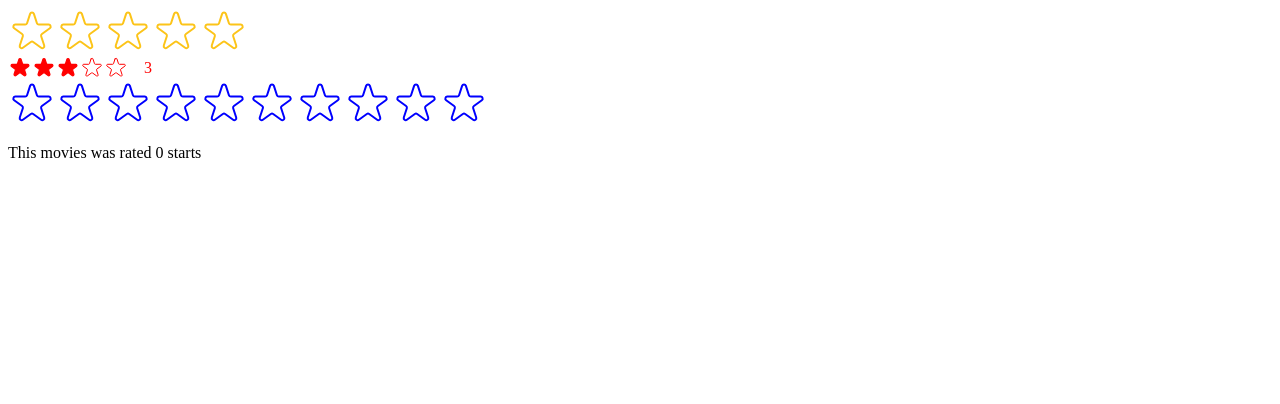
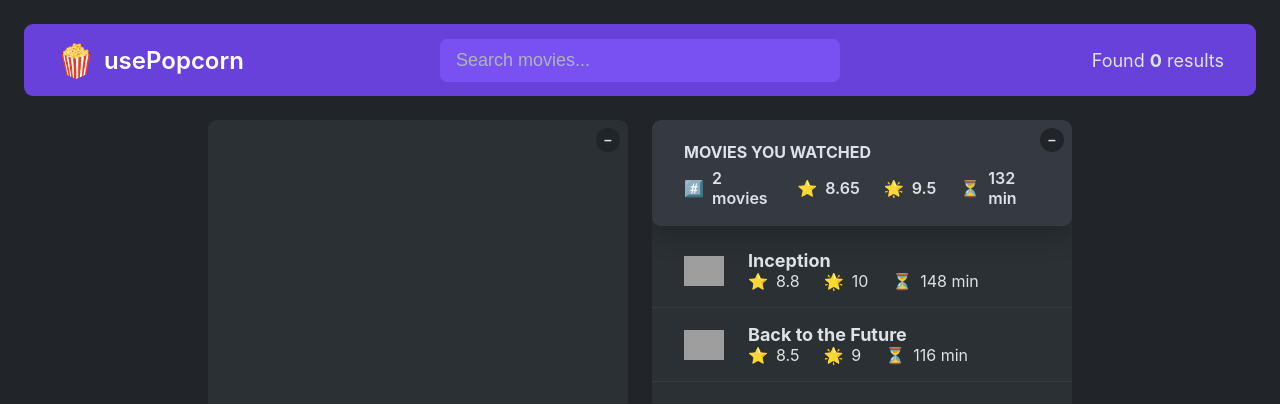
Before and after one commit to Taoan-t/usepopcorn, a React (Create React App) app: page / in a window 1280 px wide. Shown: the top 404 px of the page. Built offline with nearby package versions, Linux system fonts and the light colour scheme; grey boxes are pictures that could not be loaded.

Commit message:
added search query

```diff
--- a/src/App.js
+++ b/src/App.js
@@ -1,4 +1,4 @@
-import { useState } from "react";
+import { useState, useEffect } from "react";
 
 const tempMovieData = [
   {
@@ -50,20 +50,63 @@ const tempWatchedData = [
 const average = (arr) =>
   arr.reduce((acc, cur, i, arr) => acc + cur / arr.length, 0);
 
+const KEY = "f84fc31d";
+
 export default function App() {
-  const [movies, setMovies] = useState(tempMovieData);
+  const [query, setQuery] = useState("");
+  const [movies, setMovies] = useState([]);
   const [watched, setWatched] = useState(tempWatchedData);
+  const [isLoading, setIsLoading] = useState(false);
+  const [error, setError] = useState("");
+  const tempQuery = "interstellar";
+
+  useEffect(
+    function () {
+      async function fetchMovies() {
+        try {
+          setIsLoading(true);
+          setError("");
+          const res = await fetch(
+            `http://www.omdbapi.com/?apikey=${KEY}&s=${query}`
+          );
+
+          if (!res.ok)
+            throw new Error("Something went run with fetching moives");
+
+          const data = await res.json();
+          if (data.Response === "False") throw new Error("Movie not found");
+
+          setMovies(data.Search);
+        } catch (err) {
+          setError(err.message);
+        } finally {
+          setIsLoading(false);
+        }
+      }
+
+      if (query.length < 3) {
+        setMovies([]);
+        setError("");
+        return;
+      }
+
+      fetchMovies();
+    },
+    [query]
+  );
 
   return (
     <>
       <NavBar>
-        <Search />
+        <Search query={query} setQuery={setQuery} />
         <NumResults movies={movies} />
       </NavBar>
 
       <Main>
         <Box>
-          <MovieList movies={movies} />
+          {isLoading && <Loader />}
+          {!isLoading && !error && <MovieList movies={movies} />}
+          {error && <ErrorMessage message={error} />}
         </Box>
 
         <Box>
@@ -72,6 +115,19 @@ export default function App() {
         </Box>
       </Main>
     </>
+  );
+}
+
+function Loader() {
+  return <p className="loader">Loading...</p>;
+}
+
+function ErrorMessage({ message }) {
+  return (
+    <p className="error">
+      <span>⛔</span>
+      {message}
+    </p>
   );
 }
 
@@ -93,9 +149,7 @@ function Logo() {
   );
 }
 
-function Search() {
-  const [query, setQuery] = useState("");
-
+function Search({ query, setQuery }) {
   return (
     <input
       className="search"
--- a/src/index.js
+++ b/src/index.js
@@ -1,31 +1,31 @@
 import React, { useState } from "react";
 import ReactDOM from "react-dom/client";
-// import "./index.css";
-// import App from "./App";
+import "./index.css";
+import App from "./App";
 
-import StarRating from "./StarRating";
+// import StarRating from "./StarRating";
 
-function Test() {
-  const [movieRating, setMovieRating] = useState(0);
+// function Test() {
+//   const [movieRating, setMovieRating] = useState(0);
 
-  return (
-    <div>
-      <StarRating color="blue" maxRating={10} onSetRating={setMovieRating} />
-      <p>This movies was rated {movieRating} starts</p>
-    </div>
-  );
-}
+//   return (
+//     <div>
+//       <StarRating color="blue" maxRating={10} onSetRating={setMovieRating} />
+//       <p>This movies was rated {movieRating} starts</p>
+//     </div>
+//   );
+// }
 
 const root = ReactDOM.createRoot(document.getElementById("root"));
 root.render(
   <React.StrictMode>
-    {/* <App /> */}
-
+    <App />
+    {/*
     <StarRating
       maxRating={5}
       messages={["Terrible", "Bad", "Okay", "Good", "Amazing"]}
     />
     <StarRating size={24} color="red" className="test" defaultRating={3} />
-    <Test />
+    <Test /> */}
   </React.StrictMode>
 );
```
